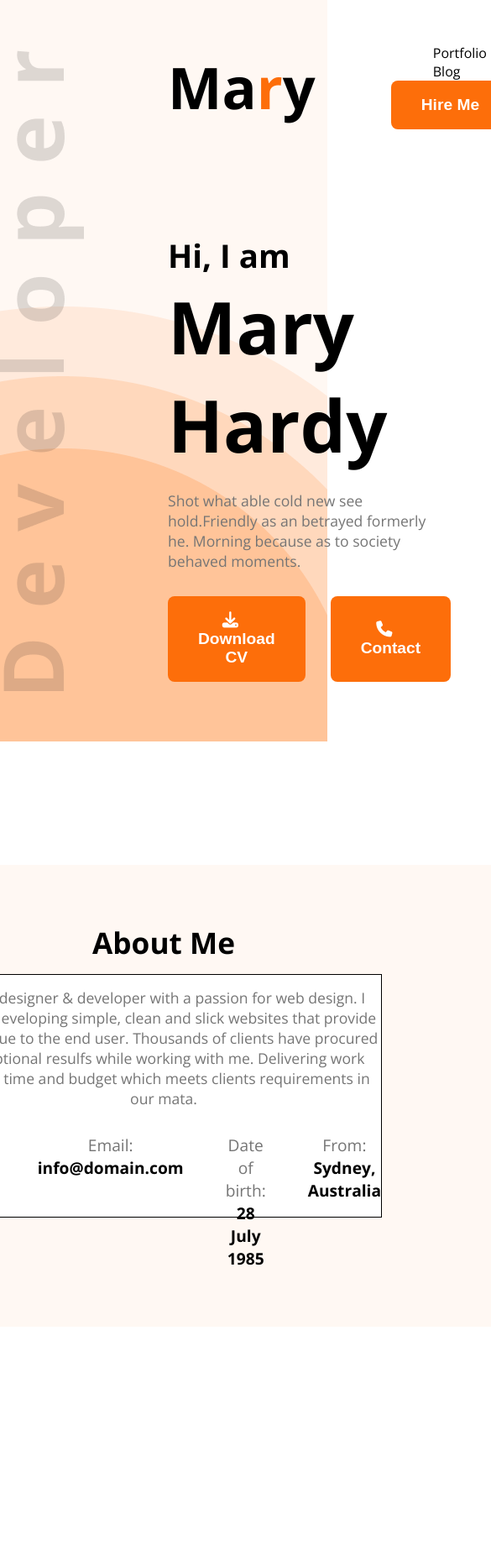
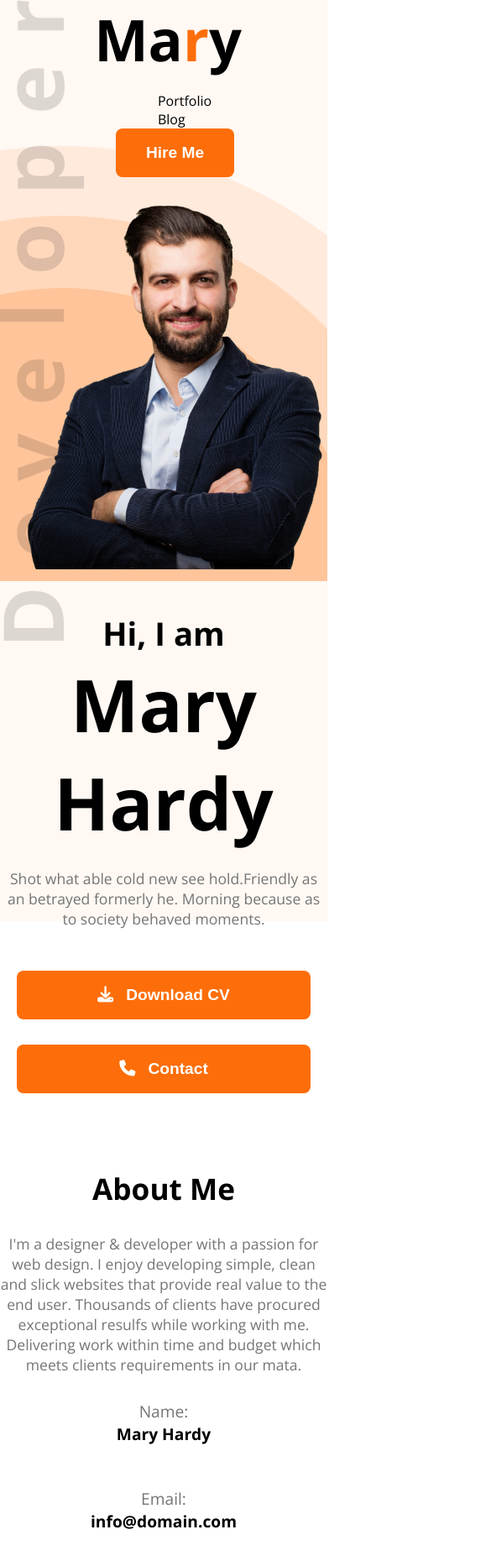
Before and after one commit to limon-l/portfolio-devs, a plain HTML site: page index.html in a window 390 px wide. Shown: the top 1859 px of the page at 84% size, 585 px wide, since content can reach past the window. Before the commit the page ends 1727 px from the top, so only its background shows below. Drawn offline with nearby package versions, Linux system fonts and the light colour scheme.

Commit message:
first tow section responsive for mobile device

```diff
--- a/styles/styles.css
+++ b/styles/styles.css
@@ -90,7 +90,7 @@ nav li a {
 /* About Me Section */
 
 .about {
-  height: 100vh;
+  height: 840px;
   display: flex;
   justify-content: center;
   align-items: center;
@@ -129,7 +129,6 @@ nav li a {
 
 .abt-footer {
   display: flex;
-  /* justify-content: space-evenly; */
   gap: 50px;
 }
 
@@ -170,3 +169,54 @@ nav li a {
   color: #757575;
   margin: 20px 0 30px 0;
 }
+
+/* Media Queries */
+@media screen and (max-width: 640px) {
+  header {
+    height: 130vh;
+    background-position-y: top, 30%;
+  }
+
+  .hero-banner-top {
+    flex-direction: column;
+  }
+
+  .hero-banner {
+    flex-direction: column-reverse;
+    gap: 45px;
+    margin: 0 auto;
+  }
+
+  .open-sans {
+    margin: 0;
+  }
+
+  .right img {
+    width: 100%;
+  }
+
+  .buttons {
+    display: flex;
+    flex-direction: column;
+    padding: 20px;
+  }
+
+  .left {
+    text-align: center;
+  }
+
+  .about-me {
+    margin-top: 100%;
+    padding: 0;
+  }
+
+  .abt-me-container {
+    width: 100vw;
+    height: 100vh;
+    border: none;
+  }
+
+  .abt-footer {
+    flex-direction: column;
+  }
+}
```
